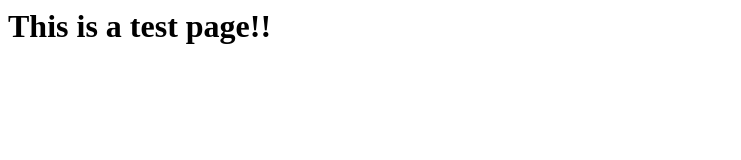
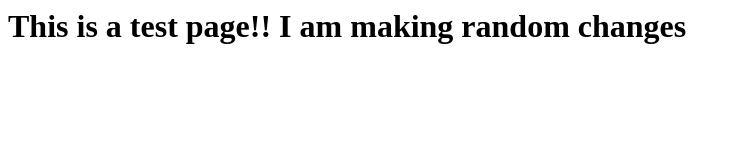
Before and after one commit to anchoo2kewl/sce-Carleton, a plain HTML site: page index.html in a window 1280 px wide. Shown: the whole page, without its empty margins (0-741 px from the left). Drawn offline with Linux system fonts and the light colour scheme.

Commit message:
4th Commit

```diff
--- a/index.html
+++ b/index.html
@@ -1 +1 @@
-<h1>This is a test page!!</h1>
+<h1>This is a test page!! I am making random changes</h1>
```
